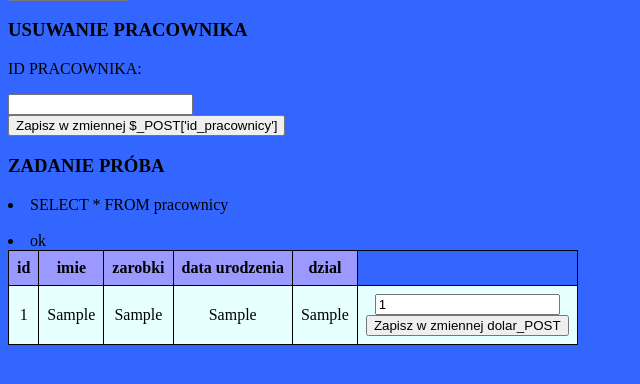
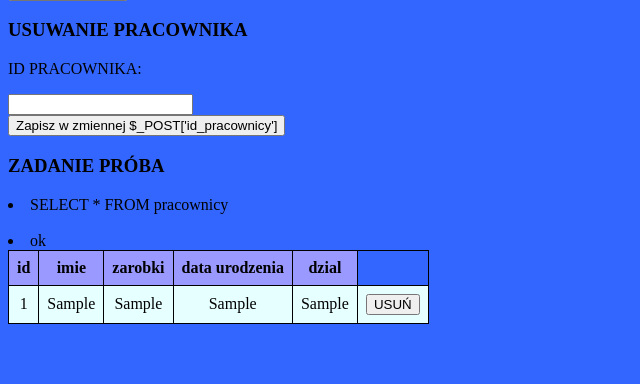
Before and after one commit to AD-2018/sql-php-pierwsza_strona-dyljoanna02, a PHP site: page /danedobazy.php in a window 1280 px wide. Shown: the part 348-732 px from the top of the page, without its empty margins (0-640 px from the left). Run offline with PHP 8.4, Linux system fonts and the light colour scheme; tables that the repository leaves empty or names only in its code hold one stand-in row (values such as "Sample post"); data that the repository does not hold is empty.

Commit message:
Update danedobazy.php

```diff
--- a/danedobazy.php
+++ b/danedobazy.php
@@ -42,8 +42,8 @@ while($row = mysqli_fetch_assoc($result)) {
 
          '<td>
 	<form action="delete.php" method="POST">
-        <input type="number" name="id" value="'.$row['id_pracownicy'].'"></br>
-        <input type="submit" value="Zapisz w zmiennej dolar_POST">
+        <input type="hidden" name="id" value="'.$row['id_pracownicy'].'">
+        <input type="submit" value="USUŃ">
     	</form>
 	</td>');
     echo ('</tr>');
```
